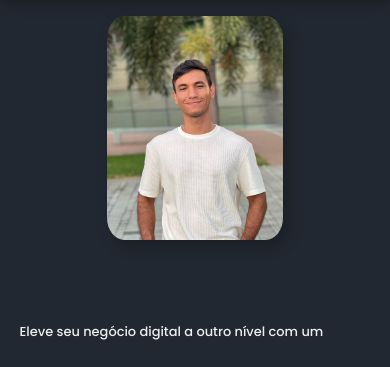
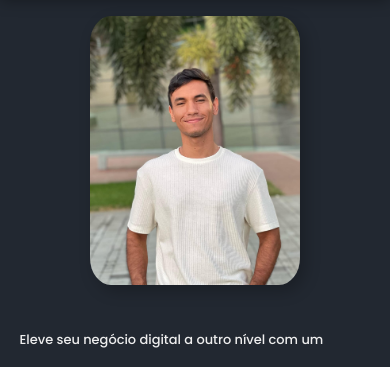
Before and after one commit to davi-aalves/portfolio, a plain HTML site: page index.html in a window 390 px wide. Shown: the part 47-414 px from the top of the page. Drawn offline with Linux system fonts and the light colour scheme.

Commit message:
style: Style adjustments

```diff
--- a/assets/css/style.css
+++ b/assets/css/style.css
@@ -63,11 +63,11 @@ a {
 }
 
 .apresentacao {
-	padding: 7% 15%;
+	padding: 7% 10%;
 	display: flex;
 	align-items: center;
 	justify-content: space-between;
-	gap: 82px;
+	gap: 5.125rem;
 }
 
 .apresentacao__conteudo {
@@ -143,13 +143,13 @@ a {
 	}
 
 	.apresentacao__imagem {
-		width: 50%;
-		height: 50%;
+		width: 60%;
 	}
 
 	.apresentacao {
 		flex-direction: column-reverse;
 		padding: 5%;
+		gap: 3.125rem;
 	}
 
 	.apresentacao__conteudo {
```
